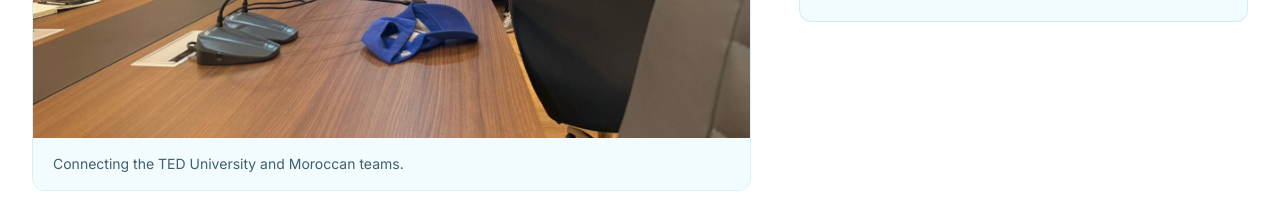
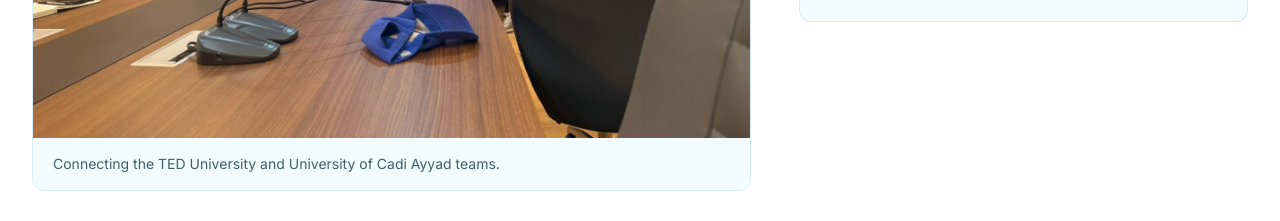
Before and after one commit to pinarci/beyond-epicenters-website, a Next.js app: page /media in a window 1280 px wide. Shown: the part 1360-1581 px from the top of the page. Built offline with nearby package versions, Linux system fonts and the light colour scheme.

Commit message:
Name University of Cadi Ayyad in team photo caption

```diff
--- a/components/MarrakechUpdate.tsx
+++ b/components/MarrakechUpdate.tsx
@@ -6,7 +6,7 @@ const base = '/media/marrakech-secondment'
 const title = 'Secondment activities begin in Marrakech'
 const introduction = 'Beyond Epicenters Project Coordinator Prof. Nazire Nergiz Dinçer has started her secondment activities in Marrakech, Morocco, as a member of the TED University team.'
 const photos = [
-  { file: 'team.jpeg', alt: 'Beyond Epicenters colleagues gathered for a group photo in the meeting room', caption: 'Connecting the TED University and Moroccan teams.' },
+  { file: 'team.jpeg', alt: 'Beyond Epicenters colleagues gathered for a group photo in the meeting room', caption: 'Connecting the TED University and University of Cadi Ayyad teams.' },
   { file: 'research-meeting.jpeg', alt: 'Project research presentation and discussion around a conference table in Marrakech', caption: 'Discussing the research agenda and planned activities in Morocco.' },
   { file: 'campus.jpeg', alt: 'Three colleagues outside the Faculty of Sciences and Techniques in Marrakech', caption: 'A visit to the University Cadi Ayyad campus.' },
 ]
```
